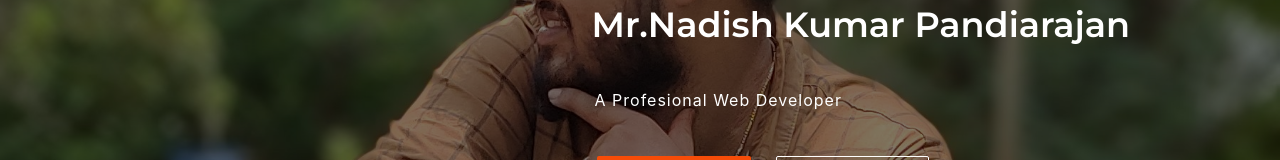
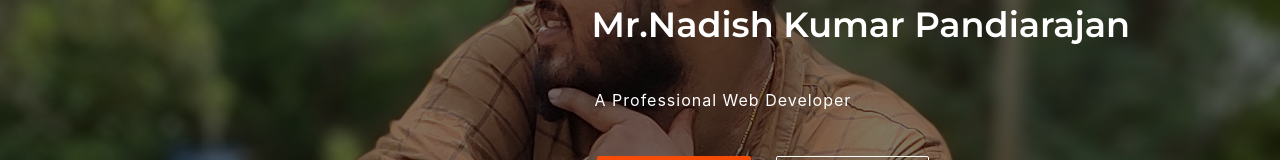
Before and after one commit to Nadish-kumar/portfolio, a React (Create React App) app: page / in a window 1280 px wide. Shown: the part 427-587 px from the top of the page. Built offline with nearby package versions, Linux system fonts and the light colour scheme.

Commit message:
spelling

```diff
--- a/src/components/TopContent/TopContent.js
+++ b/src/components/TopContent/TopContent.js
@@ -7,7 +7,7 @@ const TopContent = () => {
         <div className='topContent'>
             <div className='topContent__container'>
                 <h1>Mr.Nadish Kumar Pandiarajan</h1>
-                <p>A Profesional Web Developer</p>
+                <p>A Professional Web Developer</p>
                 <a href='https://drive.google.com/file/d/1-S5DCzKTZybVZpsv323fqQfRqlWHus9a/view?usp=sharing' target="_blank">
                     <button className='topcontent__downloadButton'>Download CV</button>
                 </a>
```
